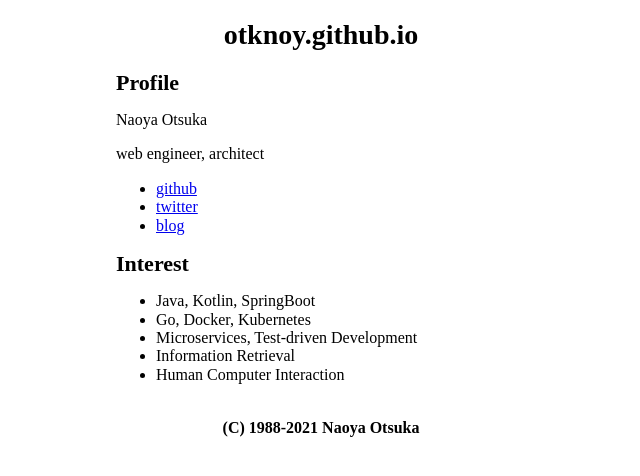
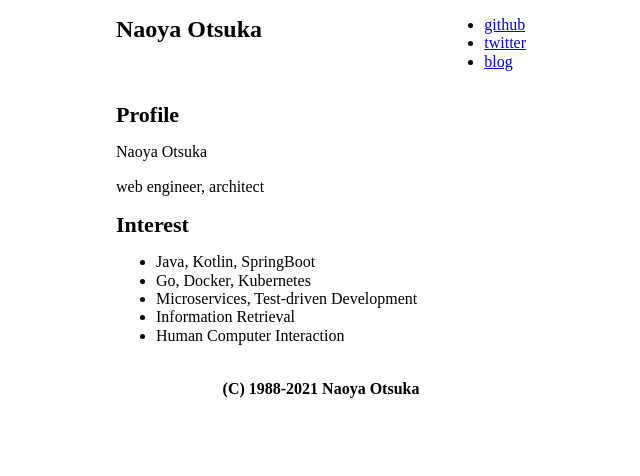
Before and after one commit to otknoy/otknoy.github.io, a Next.js app: page / in a window 1280 px wide. Shown: the top 476 px of the page, without its empty margins (319-959 px from the left). Built offline with nearby package versions, Linux system fonts and the light colour scheme.

Commit message:
add logo and menu in header

```diff
--- /dev/null
+++ b/src/components/atoms/Logo.tsx
@@ -0,0 +1,10 @@
+import * as React from 'react'
+
+const Logo: React.SFC = () => {
+  const style = {
+    fontSize: '24px',
+  }
+  return <h1 style={style}>Naoya Otsuka</h1>
+}
+
+export { Logo }
--- a/src/components/atoms/Title.tsx
+++ b/src/components/atoms/Title.tsx
@@ -1,11 +1,4 @@
 import * as React from 'react'
-
-const PageTitle: React.SFC = ({ children }) => {
-  const style = {
-    fontSize: '28px',
-  }
-  return <h1 style={style}>{children}</h1>
-}
 
 const SectionTitle: React.SFC = ({ children }) => {
   const style = {
@@ -14,4 +7,4 @@ const SectionTitle: React.SFC = ({ children }) => {
   return <h1 style={style}>{children}</h1>
 }
 
-export { PageTitle, SectionTitle }
+export { SectionTitle }
--- a/src/components/organisms/Header.tsx
+++ b/src/components/organisms/Header.tsx
@@ -1,10 +1,33 @@
 import * as React from 'react'
 
-import { PageTitle } from '../atoms/Title'
+import { Logo } from '../atoms/Logo'
+import { LinkText } from '../atoms/Text'
+
+const style = {
+  display: 'flex',
+  justifyContent: 'space-between'
+}
+
+const Menu: React.SFC = () => (
+  <div>
+    <ul>
+      <li>
+        <LinkText href="https://github.com/otknoy">github</LinkText>
+      </li>
+      <li>
+        <LinkText href="https://twitter.com/otknoy">twitter</LinkText>
+      </li>
+      <li>
+        <LinkText href="https://otknoy.hatenablog.com">blog</LinkText>
+      </li>
+    </ul>
+  </div>
+)
 
 const Header: React.SFC = () => (
-  <header style={{ textAlign: 'center' }}>
-    <PageTitle>otknoy.github.io</PageTitle>
+  <header style={style}>
+    <Logo></Logo>
+    <Menu></Menu>
   </header>
 )
 
--- a/src/components/organisms/Profile.tsx
+++ b/src/components/organisms/Profile.tsx
@@ -1,7 +1,7 @@
 import * as React from 'react'
 
 import { SectionTitle } from '../atoms/Title'
-import { Text, LinkText } from '../atoms/Text'
+import { Text } from '../atoms/Text'
 
 const Profile: React.SFC = () => (
   <section>
@@ -15,18 +15,6 @@ const Profile: React.SFC = () => (
         <Text>web engineer, architect</Text>
       </p>
     </div>
-
-    <ul>
-      <li>
-        <LinkText href="https://github.com/otknoy">github</LinkText>
-      </li>
-      <li>
-        <LinkText href="https://twitter.com/otknoy">twitter</LinkText>
-      </li>
-      <li>
-        <LinkText href="https://otknoy.hatenablog.com">blog</LinkText>
-      </li>
-    </ul>
   </section>
 )
 
```
Also changed, not shown: 1 other file (tests, documents, lock files or other folders).
